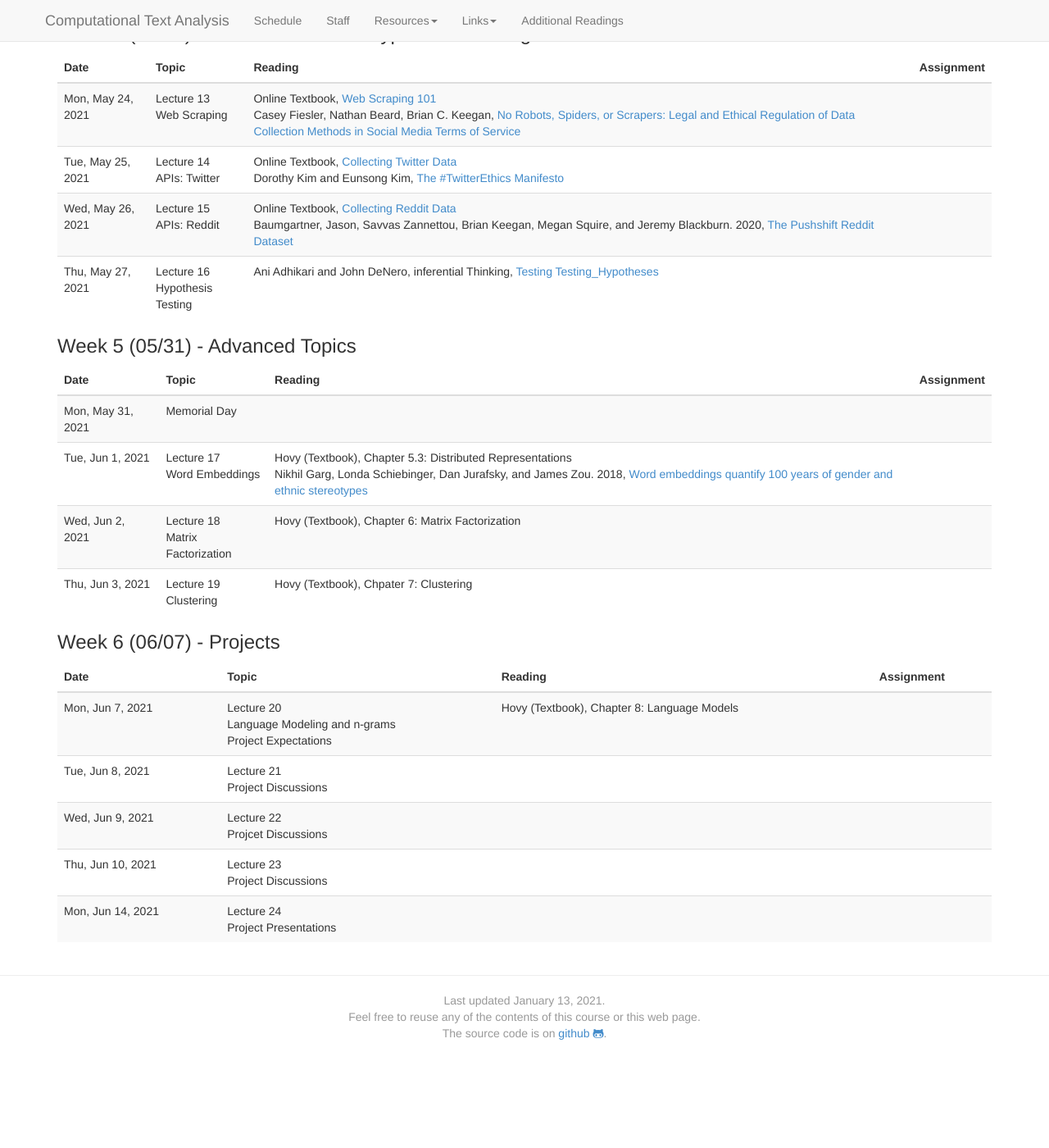
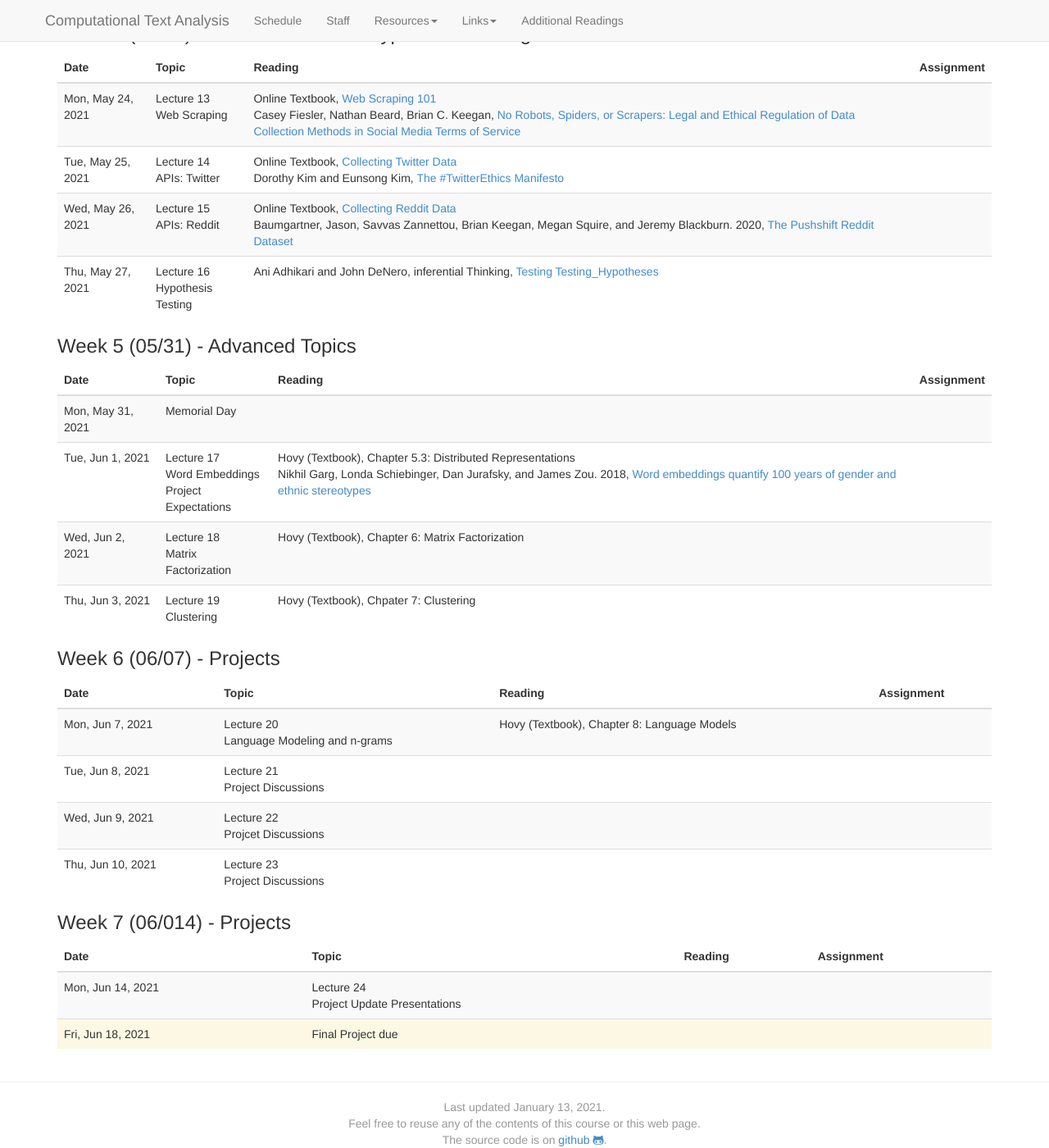
Before and after one commit to BC-COMS-2710/BC-COMS-2710.github.io, a Jekyll site: the page built from schedule.md, in a window 1280 px wide and 1400 px high, scrolled down 1425 px. Shown: the whole window at 82% size. Built offline with Jekyll 4.4.1, drawn with Linux system fonts in a browser that asks for light colours; nearby versions of some CDN libraries; before the commit the page ends 2695 px from its top, so only the background shows below that; some of the changed text lies outside the part shown.

Commit message:
small tweaks

```diff
--- a/_data/schedule.yaml
+++ b/_data/schedule.yaml
@@ -90,7 +90,7 @@
           title: TF-IDF
           authors: Online Textbook
     -
-      date: 2021-05-11
+      date: 2021-05-13
       title: Lecture 8 <br> Operationalizing and Stylometry
       readings:
       assignments:
@@ -204,7 +204,7 @@
       title: Memorial Day
     -
       date: 2021-06-01
-      title: Lecture 17 <br> Word Embeddings
+      title: Lecture 17 <br> Word Embeddings <br> Project Expectations
       readings:
         -
           title: "Chapter 5.3: Distributed Representations"
@@ -233,7 +233,7 @@
   lectures:
     -
       date: 2021-06-07
-      title: Lecture 20 <br> Language Modeling and n-grams <br> Project Expectations
+      title: Lecture 20 <br> Language Modeling and n-grams
       readings:
         -
           title: "Chapter 8: Language Models"
@@ -248,6 +248,13 @@
     -
       date: 2021-06-10
       title: Lecture 23 <br> Project Discussions
+-
+  name: "Week 7 (06/014) - Projects"
+  lectures:
     -
       date: 2021-06-14
-      title: Lecture 24 <br> Project Presentations
+      title: Lecture 24 <br> Project Update Presentations
+    -
+      date: 2021-06-18
+      title: Final Project due
+      type: 'deadline'
```
Also changed, not shown: index.md (+3 -2 lines).
